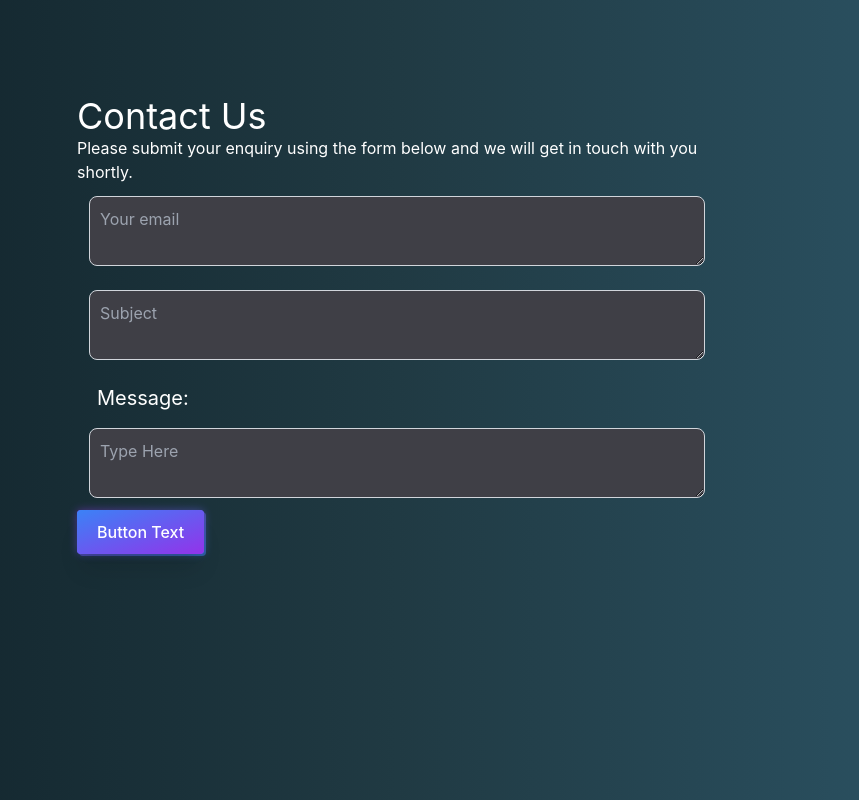
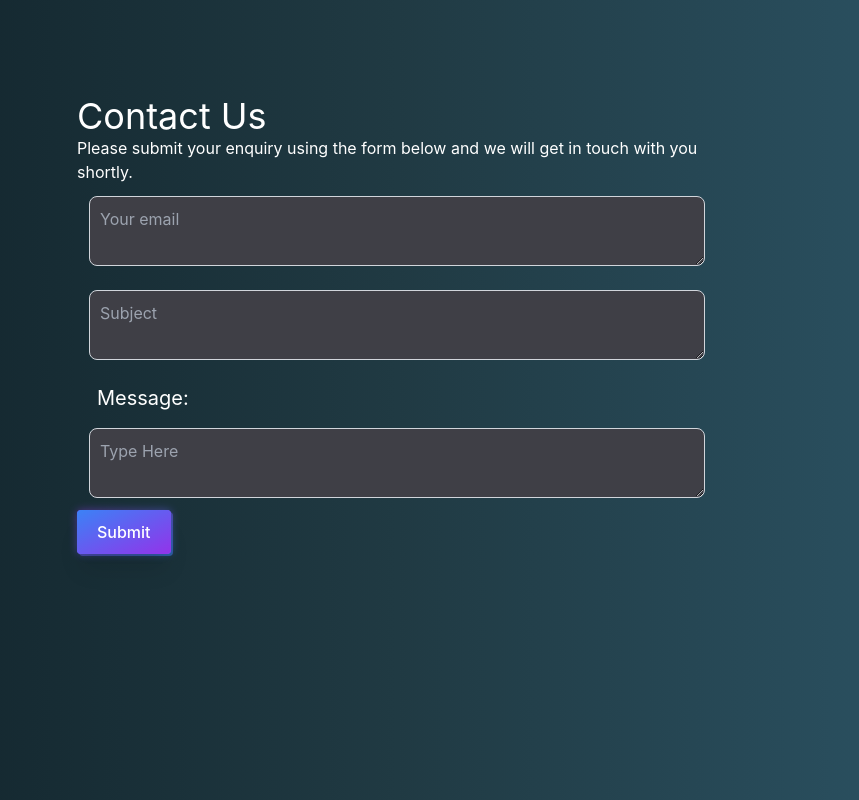
Before and after one commit to arnav1203/moviesapp, a React (Create React App) app: page /contact in a window 1280 px wide. Shown: the whole page, without its empty margins (243-1102 px from the left). Built offline with nearby package versions, Linux system fonts and the light colour scheme; no server answers.

Commit message:
Submit button

```diff
--- a/src/Components/Contact.js
+++ b/src/Components/Contact.js
@@ -31,7 +31,7 @@ export default function Contact() {
                                 <span class="h-full w-full inset-0 absolute mt-0.5 ml-0.5 bg-gradient-to-br filter group-active:opacity-0 rounded opacity-50 from-purple-600 to-blue-500"></span>
                                 <span class="absolute inset-0 w-full h-full transition-all duration-200 ease-out rounded shadow-xl bg-gradient-to-br filter group-active:opacity-0 group-hover:blur-sm from-purple-600 to-blue-500"></span>
                                 <span class="absolute inset-0 w-full h-full transition duration-200 ease-out rounded bg-gradient-to-br to-purple-600 from-blue-500"></span>
-                                <span class="relative">Button Text</span>
+                                <span class="relative">Submit</span>
                             </a>
                         </div>
                     </form>
```
